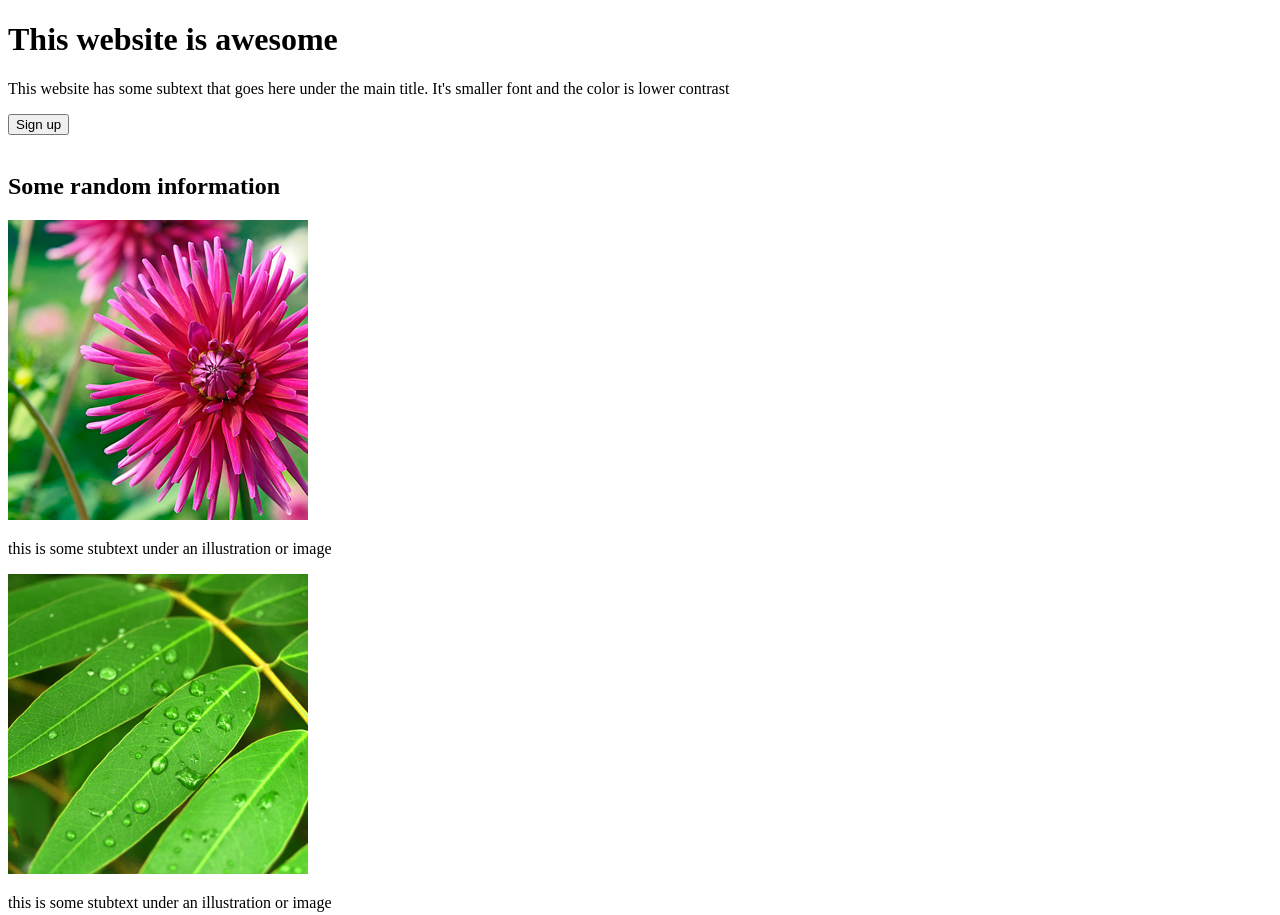
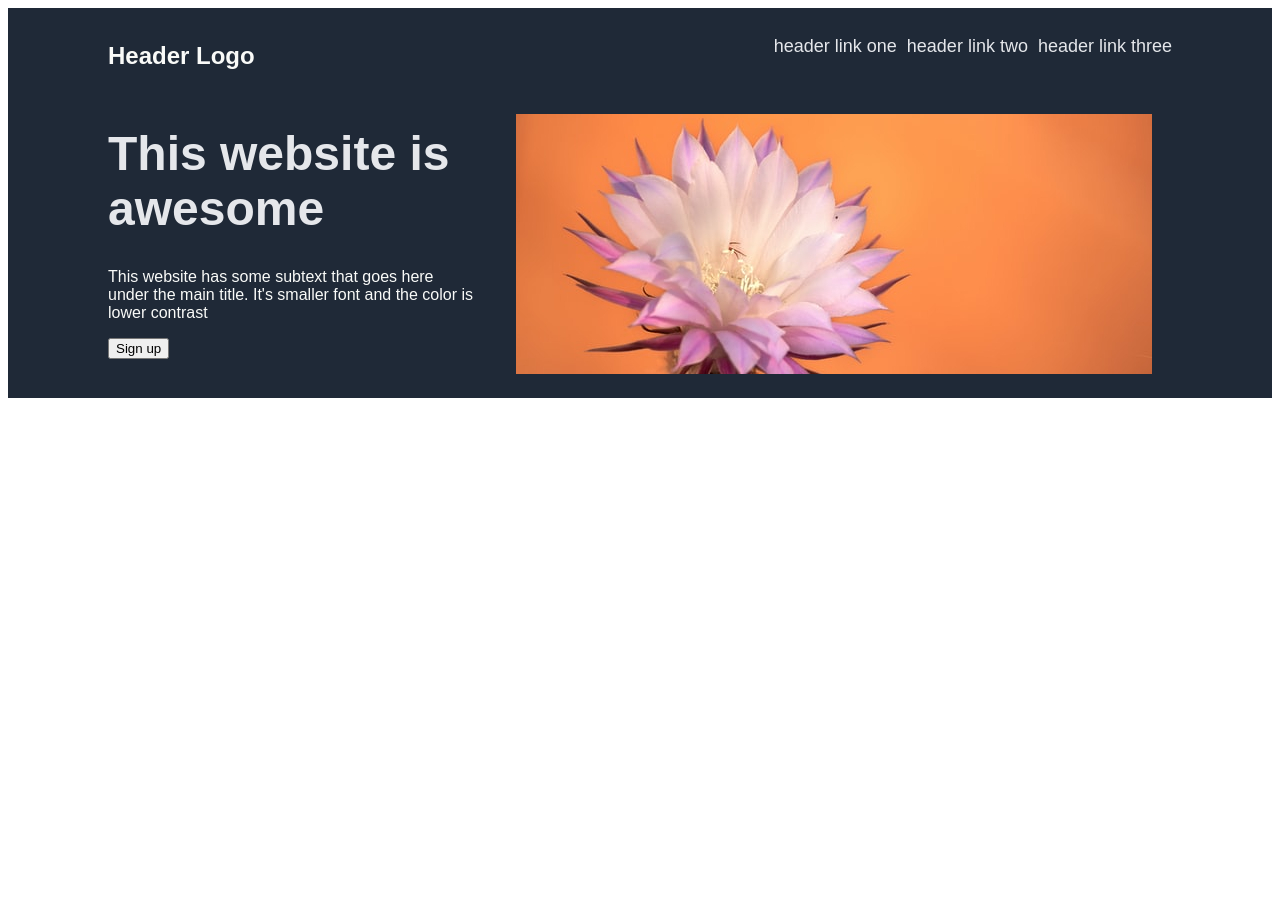
Before and after one commit to HarryDog7/Poject-Landing-Page---The-Odin-Project, a plain HTML site: page index.html in a window 1280 px wide. Shown: the top 915 px of the page. After the commit the page ends 800 px from the top, so only its background shows below. Drawn offline with Linux system fonts and the light colour scheme.

Commit message:
header css and html finished

```diff
--- a/index.html
+++ b/index.html
@@ -10,7 +10,19 @@
 </head>
 
 <body>
+
+
     <div class="header">
+        <div>
+            <p class="logo">Header Logo</p>
+        </div>
+        <div class="header-links">
+            <ul>
+                <li><a href="">header link one</a></li>
+                <li><a href="">header link two</a></li>
+                <li><a href="">header link three</a></li>
+            </ul>
+        </div>
 
     </div>
 
@@ -22,39 +34,41 @@
                 lower contrast</p>
             <button class="header-button">Sign up</button>
         </div>
-        <div><img src="" alt=""> </div>
-
+        <div class="image-container">
+            <img class="title-image" src="img/title.jpg" alt="">
+        </div>
     </div>
 
-
+    <!--one
+one
     <div class="content">
         <div>
             <h2>Some random information</h2>
         </div>
         <div class="content-sections">
-            <div>
-                <img src="img/1.jpg" alt="">
-                <p>this is some stubtext under an illustration or image</p>
+            <div >
+                <img class="content-image" src="img/1.jpg" alt="">
+                <p class="subtext">this is some stubtext under an illustration or image</p>
             </div>
             <div>
-                <img src="img/2.jpg" alt="">
-                <p>this is some stubtext under an illustration or image</p>
+                <img class="content-image" src="img/2.jpg" alt="">
+                <p class="subtext">this is some stubtext under an illustration or image</p>
             </div>
             <div>
-                <img src="img/3.jpg" alt="">
-                <p>this is some stubtext under an illustration or image</p>
+                <img class="content-image" src="img/3.jpg" alt="">
+                <p class="subtext">this is some stubtext under an illustration or image</p>
             </div>
             <div>
-                <img src="img/4.jpg" alt="">
-                <p>this is some stubtext under an illustration or image</p>
+                <img class="content-image" src="img/4.jpg" alt="">
+                <p class="subtext">this is some stubtext under an illustration or image</p>
             </div>
         </div>
     </div>
     <div class="quote">
         <p>This is an inspiring quote, or a testimonial from a customer. Maybe it's just filling up space, or maybe
-            people will actually read it. Who knos? All I know is that it looks nice.
+            people will actually read it. Who knows? All I know is that it looks nice.
         </p>
-        <p>-Thor, God of Thunder</p>
+        <p class="author">-Thor, God of Thunder</p>
     </div>
 
     <div class="sign-up-footer">
@@ -72,8 +86,8 @@
         <p>Copyright © The Odin Project 2021 </p>
     </div>
 
-
-</body>
+-->
 </body>
 
+
 </html>
--- a/styles.css
+++ b/styles.css
@@ -0,0 +1,123 @@
+body {
+    font-family: sans-serif;
+    display: flex;
+    flex-direction: column;
+}
+
+a {
+    text-decoration: none;
+    color: #E5E7EB;
+}
+
+ul{
+    display: flex;
+    gap: 10px;
+}
+
+li {
+    list-style-type: none;
+}
+
+.header {
+    display: flex;
+    flex-direction: row;
+    padding: 10px 100px 0px 100px;
+    justify-content: center;
+    justify-content: space-between;
+    background-color: #1F2937;
+
+}
+
+.logo{
+    color: #f9FAF8;
+    font-size: 24px;
+    font-weight: bold;
+}
+
+.header-links {
+    color: #E5E7EB;
+    font-size: 18px;
+}
+
+.sign-up-banner {
+    display: flex;
+    flex-direction: row;
+    align-items: flex-start;
+    justify-content: space-between;
+    padding: 0px 100px;
+    color: #f9FAF8;
+    background-color: #1F2937;
+}
+
+.sign-up-block{
+    align-content:flex-start
+    width: 70%;
+    padding: 0 20px 0 0;
+    min-width: 300px;
+}
+
+h1 {
+    font-weight: bolder;
+    font-size: 48px;
+    color:#E5E7EB;
+}
+
+h2 {
+    justify-content: center;
+}
+.header-button {
+
+}
+.image-container{
+justify-content: center;
+align-items: center;
+}
+
+.title-image {
+ padding: 20px;
+
+    object-fit: contain;
+
+}
+
+
+/*
+.content {
+
+}
+
+.content-sections {
+    display: flex;
+    flex-direction: row;
+    justify-content: center;
+}
+
+.content-image {
+    border-radius: 10px;
+    max-width: 150px;
+}
+
+.subtext {
+    max-width: 150px;
+}
+
+.quote {
+background-color: #E5E7EB;
+}
+
+.author {
+
+}
+
+.sign-up-footer {
+
+}
+
+.footer-button {
+
+}
+
+.footer{
+background-color: #1F2937;
+color:#E5E7EB;
+}
```
Also changed, not shown: img/title.jpg (added).
